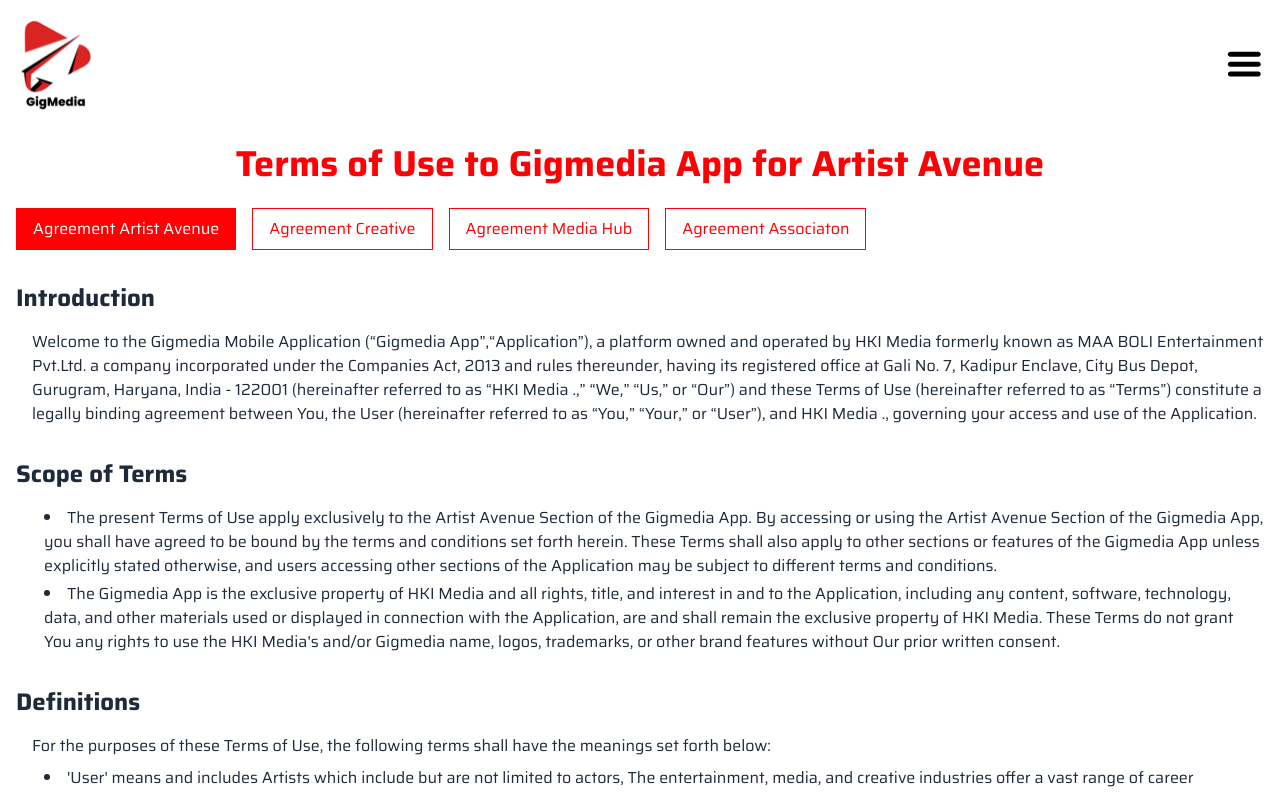
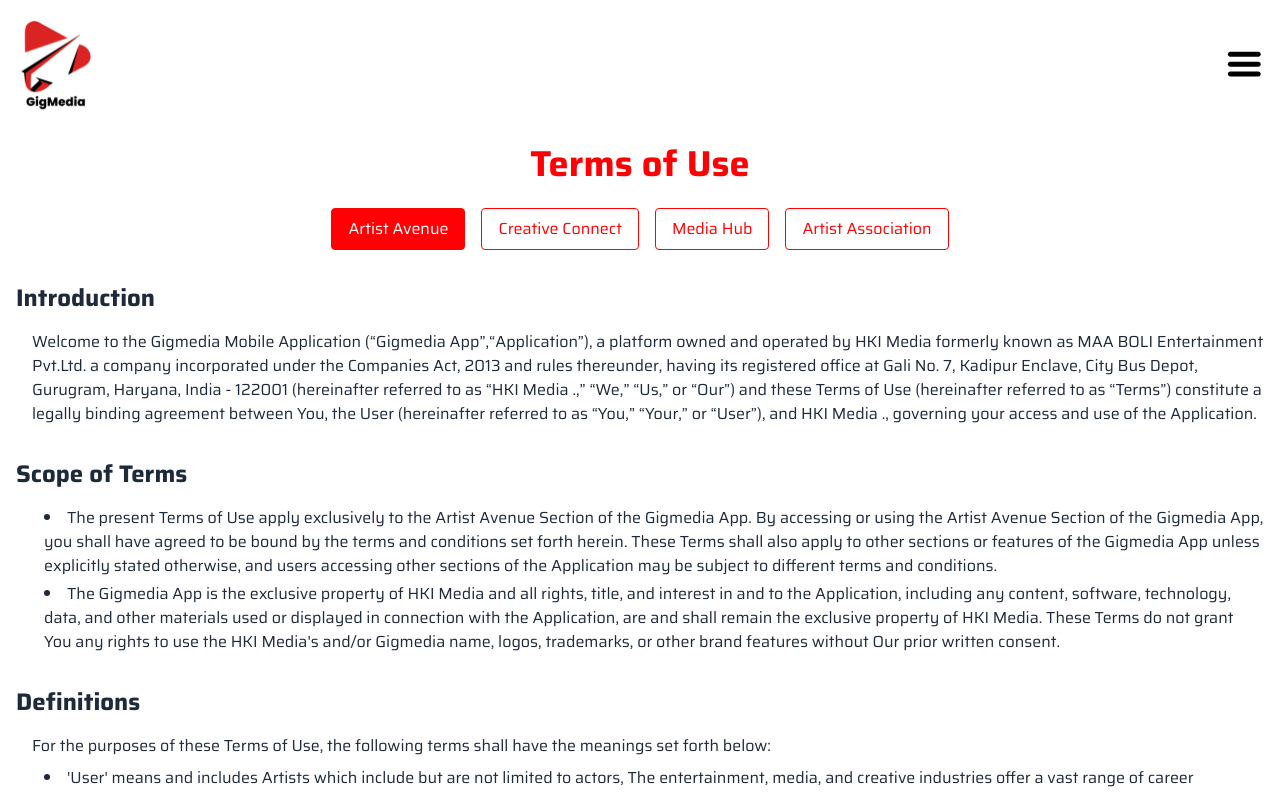
Before and after one commit to sandeep-luhaniwal/gig-media---Copy, a Next.js app: page /term in a window 1280 px wide. Shown: the top 793 px of the page. Built offline with nearby package versions, Linux system fonts and the light colour scheme.

Commit message:
heading change privacy and term

```diff
--- a/src/components/policy/PrivacyPolicy.jsx
+++ b/src/components/policy/PrivacyPolicy.jsx
@@ -188,7 +188,7 @@
 
   return (
     <div className="max-w-[1300px] mx-auto px-4 py-8 text-gray-800">
-      <h1 className="text-3xl md:text-4xl font-bold mb-6 text-[#ff0004] text-center">Privacy Policy to Gigmedia</h1>
+      <h1 className="text-3xl md:text-4xl font-bold mb-6 text-[#ff0004] text-center">Privacy Policy</h1>
 
       <div className="space-y-8">
         {termsData.map((section, index) => (
--- a/src/components/policy/TermsAndConditions.jsx
+++ b/src/components/policy/TermsAndConditions.jsx
@@ -5,25 +5,19 @@
 import AgreeMentCreative from './AgreeMentCreative'
 import AgreeMentAssociation from './AgreeMentAssociation'
 
-const tabTitles = {
-  one: "Artist Avenue",
-  two: "Creative",
-  three: "Media Hub",
-  four: "Association"
-};
 
 const TermsAndConditions = () => {
   const [termsTab, setTermsTab] = useState("one")
   return (
     <div className="max-w-[1300px] mx-auto px-4 py-8 text-gray-800">
       <h1 className="text-3xl md:text-4xl font-bold mb-6 text-[#ff0004] text-center">
-        Terms of Use to Gigmedia App for {tabTitles[termsTab]}
+        Terms of Use
       </h1>
-      <div className="flex max-w-max overflow-auto overflow_none gap-4 mb-8">
-        <button onClick={() => setTermsTab("one")} className={`${termsTab === "one" ? "bg-[#ff0004] text-white" : "text-[#ff0004] bg-white"} text-base border text-nowrap cursor-pointer border-[#ff0004] px-4 py-2`}>Agreement Artist Avenue</button>
-        <button onClick={() => setTermsTab("two")} className={`${termsTab === "two" ? "bg-[#ff0004] text-white" : "text-[#ff0004] bg-white"} text-base border text-nowrap cursor-pointer border-[#ff0004] px-4 py-2`}>Agreement Creative</button>
-        <button onClick={() => setTermsTab("three")} className={`${termsTab === "three" ? "bg-[#ff0004] text-white" : "text-[#ff0004] bg-white"} text-base border text-nowrap cursor-pointer border-[#ff0004] px-4 py-2`}>Agreement Media Hub</button>
-        <button onClick={() => setTermsTab("four")} className={`${termsTab === "four" ? "bg-[#ff0004] text-white" : "text-[#ff0004] bg-white"} text-base border text-nowrap cursor-pointer border-[#ff0004] px-4 py-2`}>Agreement Associaton</button>
+      <div className="flex max-w-max md:max-w-full md:justify-center max-md:overflow-auto overflow_none gap-4 mb-8">
+        <button onClick={() => setTermsTab("one")} className={`${termsTab === "one" ? "bg-[#ff0004] text-white" : "text-[#ff0004] bg-white"} text-base border rounded hover:bg-black duration-300 hover:text-white hover:border-transparent text-nowrap cursor-pointer border-[#ff0004] px-4 py-2`}>Artist Avenue</button>
+        <button onClick={() => setTermsTab("two")} className={`${termsTab === "two" ? "bg-[#ff0004] text-white" : "text-[#ff0004] bg-white"} text-base border rounded hover:bg-black duration-300 hover:text-white hover:border-transparent text-nowrap cursor-pointer border-[#ff0004] px-4 py-2`}>Creative Connect</button>
+        <button onClick={() => setTermsTab("three")} className={`${termsTab === "three" ? "bg-[#ff0004] text-white" : "text-[#ff0004] bg-white"} text-base border rounded hover:bg-black duration-300 hover:text-white hover:border-transparent text-nowrap cursor-pointer border-[#ff0004] px-4 py-2`}>Media Hub</button>
+        <button onClick={() => setTermsTab("four")} className={`${termsTab === "four" ? "bg-[#ff0004] text-white" : "text-[#ff0004] bg-white"} text-base border rounded hover:bg-black duration-300 hover:text-white hover:border-transparent text-nowrap cursor-pointer border-[#ff0004] px-4 py-2`}>Artist Association</button>
       </div>
       {termsTab === "one" && <AgreeMentArtists />}
       {termsTab === "two" && <AgreeMentCreative />}
```
